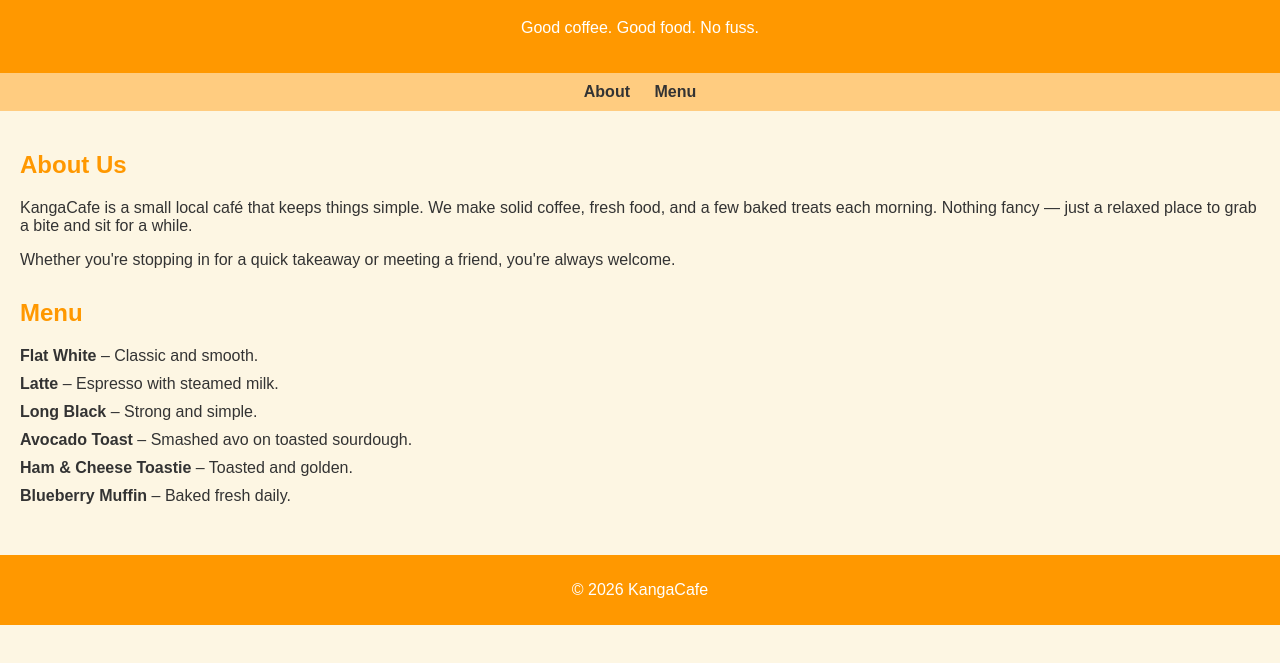
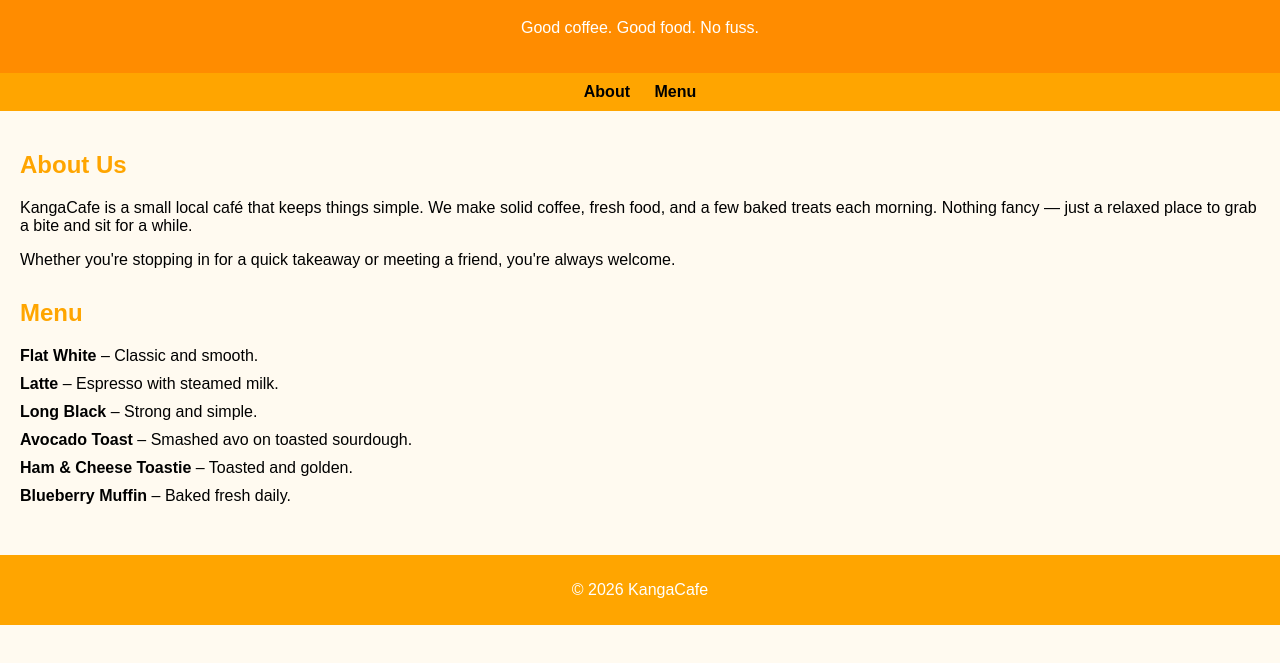
Before and after one commit to Digital-Initiatives-Kangan-Institute/git-activity-tbd2, a plain HTML site: page index.html in a window 1280 px wide. Shown: the part 81-744 px from the top of the page. Drawn offline with Linux system fonts and the light colour scheme.

Commit message:
Update index.html

```diff
--- a/index.html
+++ b/index.html
@@ -9,26 +9,26 @@
       font-family: Arial, sans-serif;
       margin: 0;
       padding: 0;
-      background-color: #fdf6e3;
-      color: #333;
+      background-color: floralwhite;
+      color: black;
     }
 
     header {
-      background-color: #ff9800;
+      background-color: darkorange;
       color: white;
       padding: 20px;
       text-align: center;
     }
 
     nav {
-      background-color: #ffcc80;
+      background-color: orange;
       padding: 10px;
       text-align: center;
     }
 
     nav a {
       margin: 0 10px;
-      color: #333;
+      color: black;
       text-decoration: none;
       font-weight: bold;
     }
@@ -42,11 +42,11 @@
     }
 
     h2 {
-      color: #ff9800;
+      color: orange;
     }
 
     footer {
-      background-color: #ff9800;
+      background-color: orange;
       color: white;
       text-align: center;
       padding: 10px;
```
